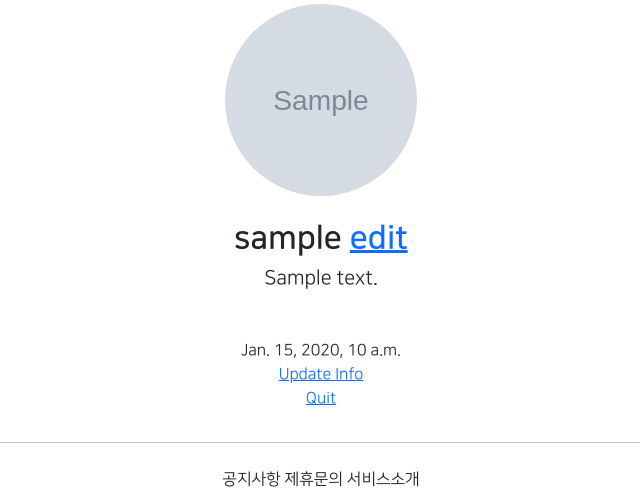
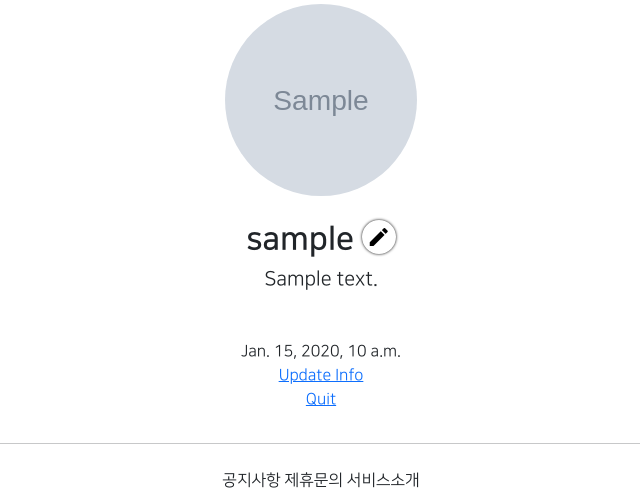
Before and after one commit to minjeong00/web_class_myself, a Django app: page /accounts/detail/1 in a window 1280 px wide. Shown: the part 261-755 px from the top of the page, without its empty margins (319-959 px from the left). Run offline with Django 3.2, Linux system fonts and the light colour scheme; a user stored in the database is signed in; tables that the repository leaves empty hold one stand-in row (values such as "Sample post"); grey boxes marked "Sample" are stand-in pictures; parts of the project's set-up code (start-up, migrations or seed data) failed here and were passed over; some libraries are stand-ins or nearby versions; some web fonts are replaced.

Commit message:
7/27 web application class 2

```diff
--- a/accountapp/templates/accountapp/detail.html
+++ b/accountapp/templates/accountapp/detail.html
@@ -8,7 +8,8 @@
             <img src="{{ target_user.profile.image.url }}" class="profile_image m-4" alt="profile image">
             <h2 class="NNS_B">{{ target_user.profile.nickname }}
                 {% if target_user == user %}
-                    <a href="{% url 'profileapp:update' pk=target_user.profile.pk %}">
+                    <a href="{% url 'profileapp:update' pk=target_user.profile.pk %}"
+                        class="material-icons round_button">
                         edit
                     </a>
                 {% endif %}
--- a/accountapp/views.py
+++ b/accountapp/views.py
@@ -53,8 +53,10 @@
     model = User
     form_class = AccountCreationForm
     context_object_name = 'target_user'
-    success_url = reverse_lazy('accountapp:hello_world')
     template_name = 'accountapp/update.html'
+
+    def get_success_url(self):
+        return reverse('accountapp:detail', kwargs={'pk': self.object.pk})
 
 
 @method_decorator(has_ownership, 'get')
--- a/static/base.css
+++ b/static/base.css
@@ -29,3 +29,15 @@
 .NNS_B{
     font-family: "NanumSquareB", cursive;
 }
+
+.round_button {
+    color: black;
+    text-decoration: none;
+    box-shadow: 0 0 3px black;
+    border-radius: 20rem;
+    padding: 0.3rem;
+}
+
+.round_button:hover {
+    color: dimgray;
+}
--- a/templates/head.html
+++ b/templates/head.html
@@ -15,6 +15,10 @@
 
     {#  static files link  #}
     <link rel="stylesheet" type="text/css" href="{% static 'base.css' %}">
+
+    {#  material icons link  #}
+    <link href="https://fonts.googleapis.com/css2?family=Material+Icons"
+      rel="stylesheet">
 
     <style>
         @font-face {
```
Also changed, not shown: profileapp/views.py (+7 -3 lines).
